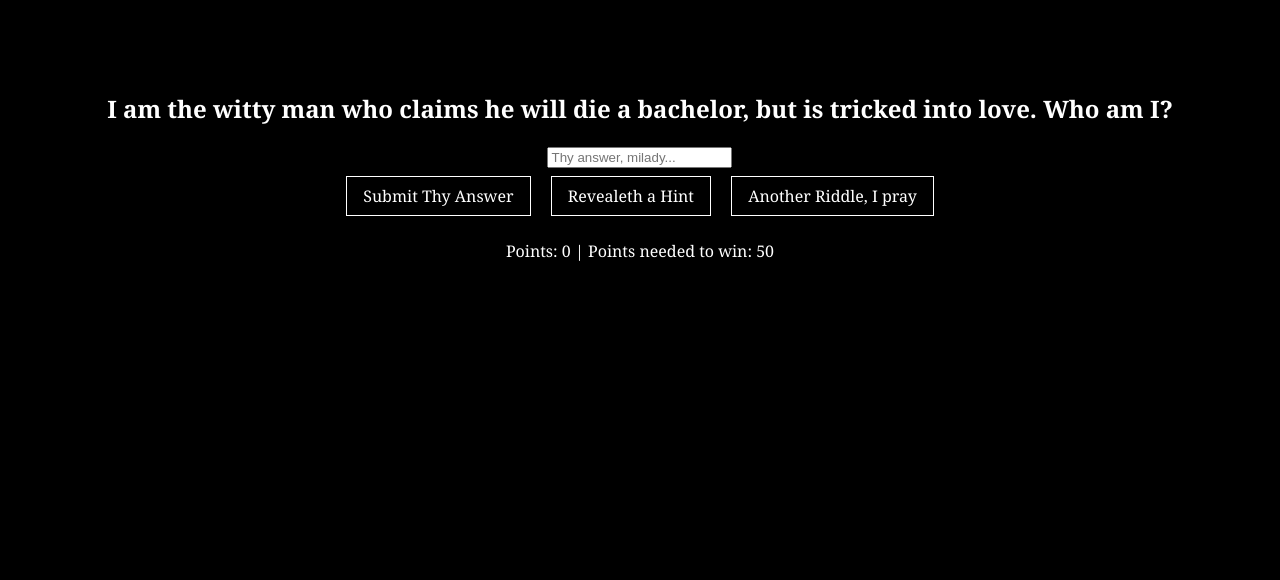
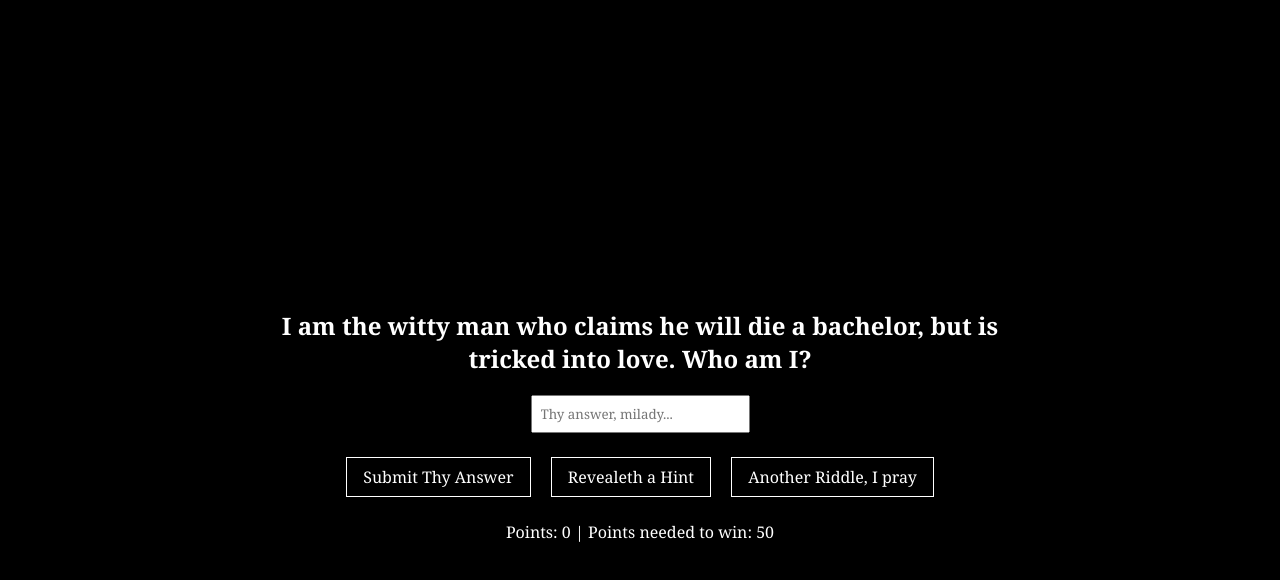
Before and after one commit to DrFunDip72/shakespeare, a plain HTML site: page index.html in a window 1280 px wide. Both pictures are taken after a click on the button "Aye, let us begin". Drawn offline with Linux system fonts and the light colour scheme.

Commit message:
Update index.html

```diff
--- a/index.html
+++ b/index.html
@@ -9,11 +9,20 @@
       background-color: black;
       color: white;
       font-family: 'Georgia', serif;
+      margin: 0;
+      height: 100vh;
+      display: flex;
+      align-items: center;
+      justify-content: center;
+    }
+    #container {
       display: flex;
       flex-direction: column;
       align-items: center;
       justify-content: center;
       text-align: center;
+      width: 100%;
+      max-width: 800px;
       padding: 2rem;
     }
     #game, #winMessage, #hintBox {
@@ -37,6 +46,11 @@
     #points {
       margin-top: 1rem;
     }
+    #answerInput {
+      margin-bottom: 1rem;
+      padding: 0.5rem;
+      font-family: 'Georgia', serif;
+    }
     .fade {
       animation: fadein 1s;
     }
@@ -47,6 +61,7 @@
   </style>
 </head>
 <body>
+  <div id="container">
     <h1>Art thou prepared, my fair lady?</h1>
     <button onclick="startGame()">Aye, let us begin</button>
 
@@ -66,6 +81,7 @@
     <div id="winMessage">
       <h2>You have earned thyself another piece of the puzzle: <strong>372</strong></h2>
       <button onclick="restartGame()">Wouldst thou play again?</button>
+    </div>
   </div>
 
   <script>
@@ -125,7 +141,8 @@
     }
 
     function showHint() {
-      document.getElementById('hintBox').innerText = `Hint: ${currentRiddle.hint}`;
+      const hintBox = document.getElementById('hintBox');
+      hintBox.innerText = `Hint: ${currentRiddle.hint}`;
       usedHint = true;
     }
 
```
Lines whose indentation alone changed are shown as unchanged.
